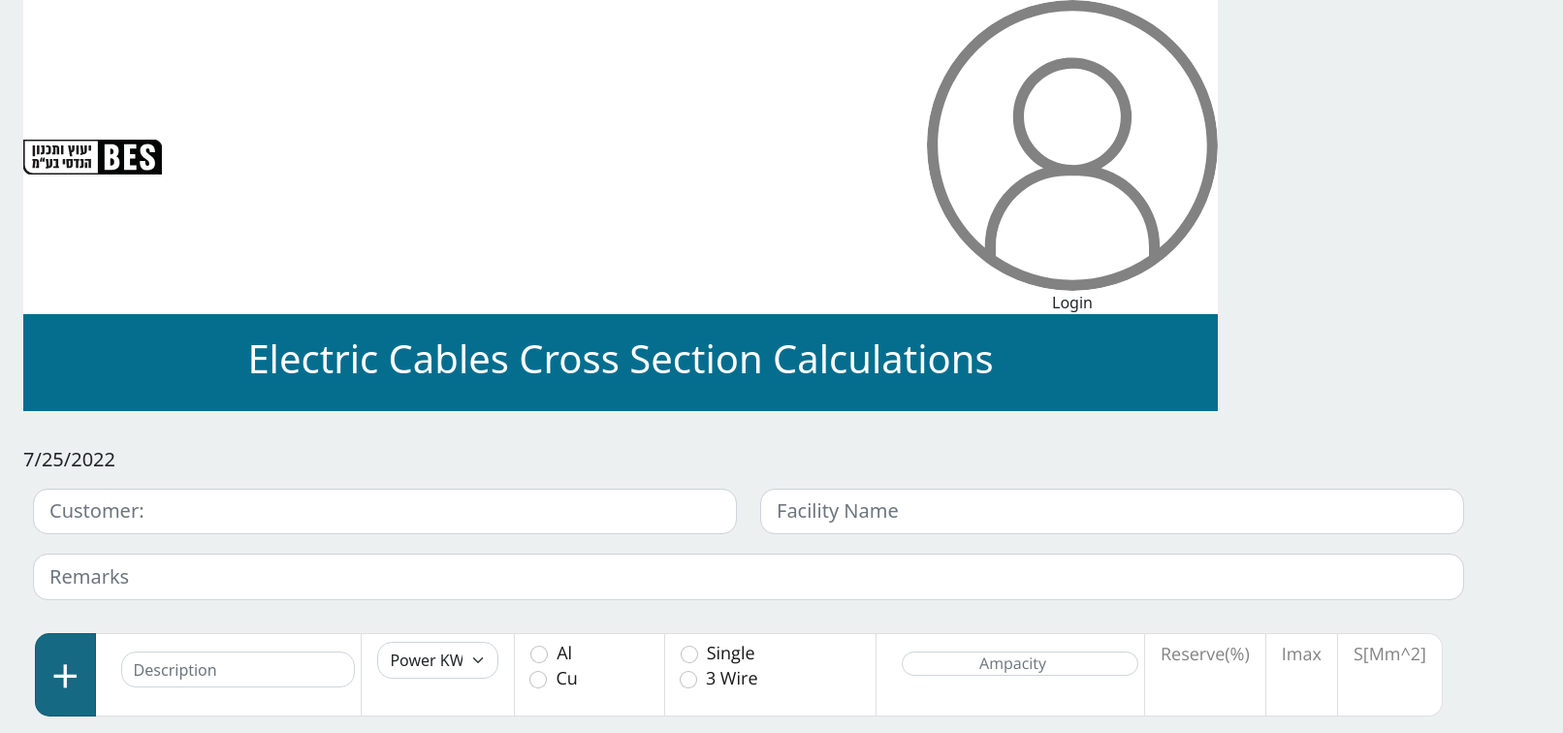
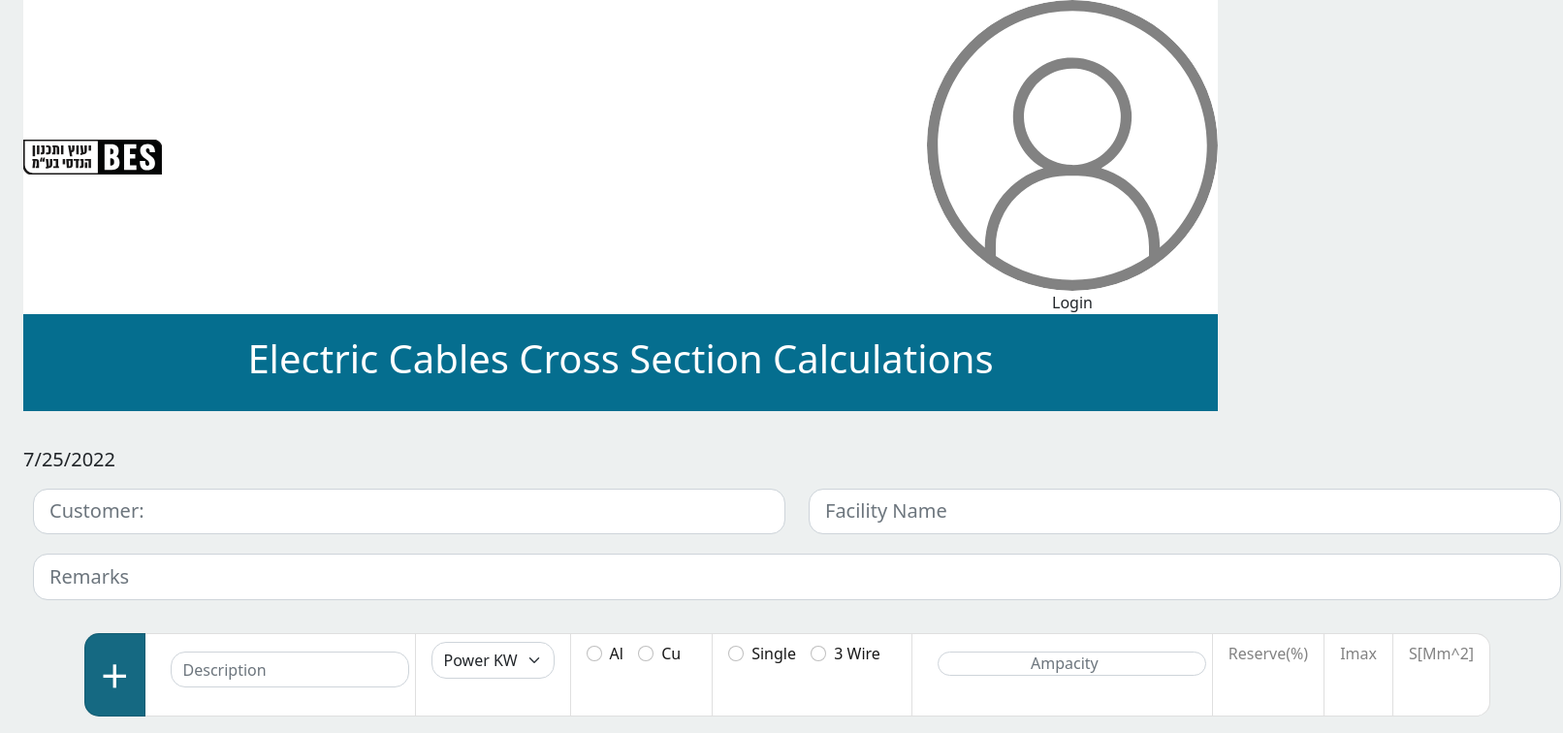
Before and after one commit to ababen1/BES-Calc, a React (Create React App) app in the folder frontend/: page / in a window 1280 px wide. Shown: the top 756 px of the page at 97% size, 1612 px wide, since content can reach past the window. Built offline with nearby package versions, Linux system fonts and the light colour scheme; no server answers.

Commit message:
ui changes

```diff
--- a/frontend/src/components/Calculator/Calculator.js
+++ b/frontend/src/components/Calculator/Calculator.js
@@ -1,18 +1,18 @@
 import React, { Component } from "react";
 import "./Calculator.scss";
-import { ListGroup, Form, FormControl, Container, InputGroup, CloseButton } from "react-bootstrap";
+import { ListGroup, Row, Form, FormControl, Container, InputGroup, CloseButton } from "react-bootstrap";
 
 const IMAX_VALUES = {
-    111: 5 * 16,
-    143: 3 * 25 + 16,
-    173: 3 * 35 + 16,
-    205: 3 * 50 + 25,
-    252: 3 * 70 + 35,
-    303: 3 * 95 + 50,
-    346: 3 * 120 + 70,
-    390: 3 * 150 + 70,
-    441: 3 * 185 + 95,
-    551: 3 * 240 + 120
+    111: "5 x 16",
+    143: "3 x 25 + 16",
+    173: "3 x 35 + 16",
+    205: "3 x 50 + 25",
+    252: "3 x 70 + 35",
+    303: "3 x 95 + 50",
+    346: "3 x 120 + 70",
+    390: "3 x 150 + 70",
+    441: "3 x 185 + 95",
+    551: "3 x 240 + 120",
 }
 
 class Calculator extends Component {
@@ -26,7 +26,7 @@ class Calculator extends Component {
     componentDidMount() {
         this.setState(this.props.data);
         if (this.props.factor) {
-            this.setState({factor: this.props.factor});
+            this.setState({ factor: this.props.factor });
             console.log(this.props.factor);
         }
     }
@@ -113,7 +113,7 @@ class Calculator extends Component {
     }
 
     CalculateSmm2(imax) {
-        return parseFloat(IMAX_VALUES[parseFloat(imax)])
+        return (IMAX_VALUES[parseFloat(imax)])
     }
 
     render() {
@@ -226,6 +226,7 @@ class Calculator extends Component {
                                 <ListGroup.Item>
                                     <CloseButton onClick={this.props.OnDeleteCalc.bind(this, this.props.count - 1)}></CloseButton>
                                 </ListGroup.Item > : ""}
+
                     </ListGroup>
                 </Form>
             </Container>
--- a/frontend/src/components/Calculator/Calculator.scss
+++ b/frontend/src/components/Calculator/Calculator.scss
@@ -11,17 +11,15 @@
     text-align: center;
     display: flex;
     align-self: center;
-}
-
-.calc-form {
-    display: flex;
-    align-items: center;
+    align-items: baseline;
+    flex-direction: row;
+    justify-content: center;
 }
 
 .main-container {
     @include make-container();
     padding-top: 3%;
-    width: 1500px;
+    width: 1600px;
     align-items: center;
 }
 
@@ -38,7 +36,6 @@
 .description {
     /* UI Properties */
     text-align: left;
-    font: normal normal medium 18px/24px Open Sans;
     letter-spacing: 0px;
     color: #181818;
     text-transform: capitalize;
@@ -51,7 +48,6 @@
 .power-kw {
     /* UI Properties */
     text-align: left;
-    font: normal normal medium 18px/24px Open Sans;
     letter-spacing: 0px;
     color: #181818;
     text-transform: capitalize;
@@ -61,7 +57,6 @@
 .ampacity {
     /* UI Properties */
     text-align: center;
-    font: normal normal normal 18px/24px Open Sans;
     letter-spacing: 0px;
     color: #181818;
     text-transform: capitalize;
@@ -70,7 +65,6 @@
 .radio-btns {
     /* UI Properties */
     text-align: center;
-    font: normal normal normal 18px/22px Open Sans;
     letter-spacing: 0px;
     color: #181818;
     text-transform: capitalize;
@@ -82,7 +76,6 @@
     /* UI Properties */
 
     text-align: center;
-    font: normal normal normal 18px/24px Open Sans;
     letter-spacing: 0px;
     color: #828282;
     text-transform: capitalize;
@@ -91,7 +84,6 @@
 
 .data-result-text {
     text-align: center;
-    font: normal normal normal 18px Open Sans;
 }
 
 .reference-row {
@@ -107,7 +99,6 @@
 
     /* UI Properties */
     text-align: center;
-    font: normal normal normal 16px/22px Open Sans;
     letter-spacing: 0px;
     color: #828282;
     text-transform: capitalize;
@@ -130,13 +121,11 @@
     border-radius: 15px;
     opacity: 1;
     text-align: center;
-    font: normal normal normal 24px/33px Open Sans;
     letter-spacing: 0px;
 }
 
 .reset-btn {
     text-align: center;
-    font: normal normal medium 24px/33px Open Sans;
     letter-spacing: 0px;
     opacity: 1;
 }
@@ -146,7 +135,6 @@
     border: 0.699999988079071px solid #156982;
     opacity: 1;
     text-align: center;
-    font: normal normal bold 24px/33px Open Sans;
     letter-spacing: 0px;
     color: #FFFFFF;
 }
```
Lines whose indentation alone changed are shown as unchanged.
